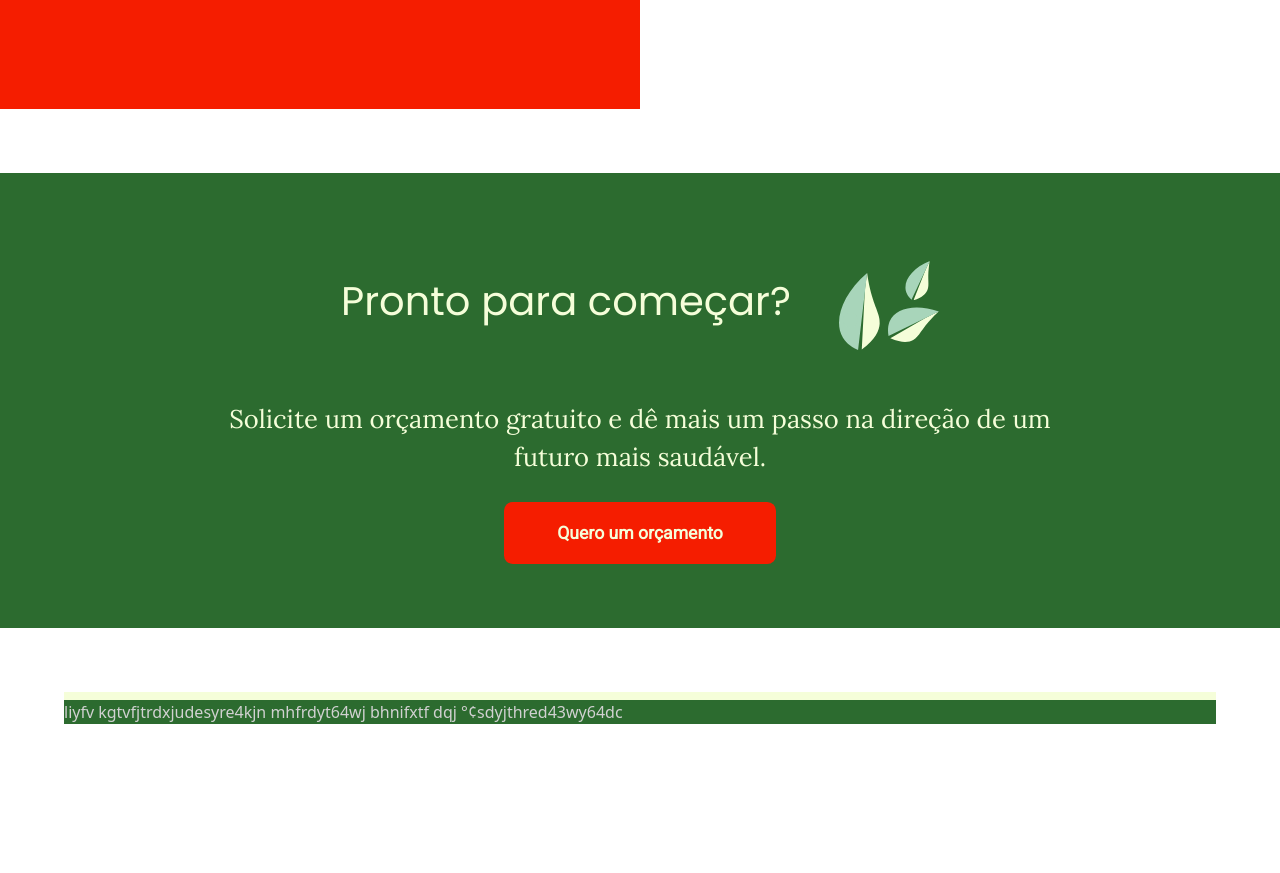
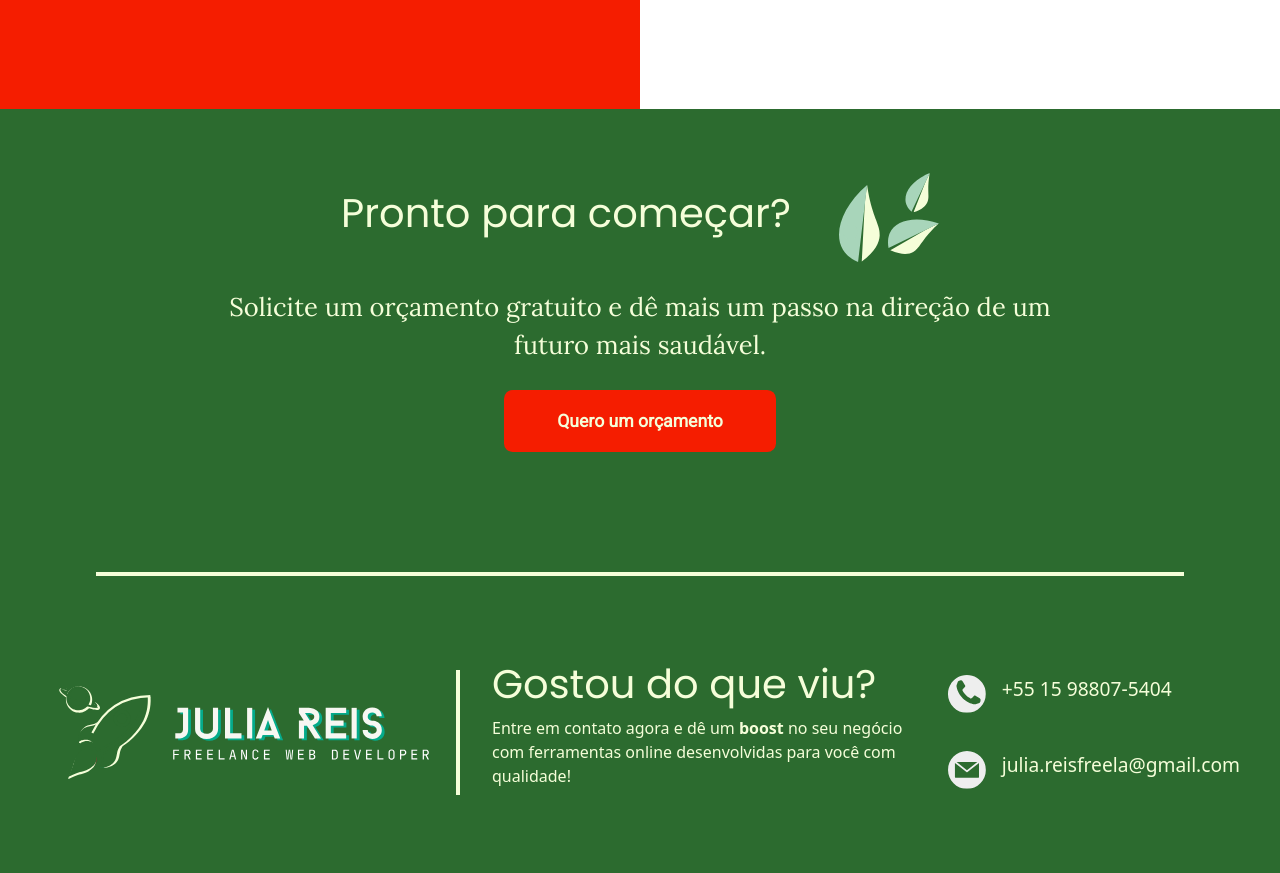
Before and after one commit to JuCDReis/urbanHarvest, a plain HTML site: page index.html in a window 1280 px wide. Shown: the part 2111-2984 px from the top of the page. Before the commit the page ends 2899 px from the top, so only its background shows below. Drawn offline with nearby package versions, Linux system fonts and the light colour scheme.

Commit message:
add footer to index.html

```diff
--- a/index.html
+++ b/index.html
@@ -20,7 +20,7 @@
             <div class="nav-item">
                 <a href="http://">Sobre nós</a>
             </div>
-            <button class="btn1">Saiba mais</button>
+            <button class=" btn1">Saiba mais</button>
         </nav>
     </header>
     <section class="headline">
@@ -100,11 +100,32 @@
             <img src="./assets/urbanHarvest-leafs2.svg" alt="">
         </div>
         <p>Solicite um orçamento gratuito e dê mais um passo na direção de um futuro mais saudável.</p>
-       <a href="http://"> <button class="btn1">Quero um orçamento</button></a>
+       <a href="http://"> <button class="btn2">Quero um orçamento</button></a>
     </section>
     <footer>
-        liyfv
-        kgtvfjtrdxjudesyre4kjn mhfrdyt64wj bhnifxtf dqj °¢sdyjthred43wy64dc
+            <div class="menus">
+                <div class="menu m1">
+                   <a href="">
+                        <img src="./assets/urbanHarvest-logo-jr.svg" alt="">
+                   </a>
+                </div>
+                <div class="menu">
+                    <h1>Gostou do que viu?</h1>
+                    <p>Entre em contato agora e dê um <strong>boost</strong> no seu negócio com ferramentas online desenvolvidas para você com qualidade!</p>
+                </div>
+
+                <div class=" menu">
+                    <span class="contato-footer">
+                        <img src="./assets/email.svg" alt="" width="40" id="tel">+55 15 98807-5404
+                    </span>
+                    <span class="contato-footer">
+                        <img src="./assets/telefone.svg" alt="" width="40" id="email">julia.reisfreela@gmail.com
+                    </span>
+                </div>
+            </div>
+
+
+
     </footer>
 </body>
 <script src="	https://cdn.jsdelivr.net/npm/bootstrap@5.3.3/dist/js/bootstrap.bundle.min.js"></script>
--- a/src/scss/style.scss
+++ b/src/scss/style.scss
@@ -44,7 +44,7 @@ nav{
   }
 }
 .nav-item:hover{
-  border-bottom: $highlights solid 0.2em;
+  border-bottom: $secondary solid 0.2em;
 }
 
 .headline{
@@ -148,9 +148,10 @@ nav{
   }
 }
 
+
 .about-us{
   display: flex;
-  margin: 4em 0em;
+  margin-top: 4em;
   img{
     width: 40%;
   }
@@ -174,6 +175,7 @@ nav{
   flex-direction: column;
   align-items: center;
   padding: 4em;
+  padding-bottom:0em ;
   p{
     font-family: "Lora", serif;
     font-size: 1.6em;
@@ -187,7 +189,7 @@ nav{
   display: flex;
   align-items: center;
   justify-content: center;
-  margin: 0.5em;
+  margin: 0em 0.5em;
   font-size: 3em;
   img{
     margin-left: 1em;
@@ -205,3 +207,72 @@ nav{
   font-size: 1.1em;
   font-weight: bold;
 }
+.btn2{
+  background-color: $highlights;
+  color: $light;
+  border: 0em;
+  border-radius: 0.5em;
+  padding: 1em 3em;
+  font-family: "Roboto", serif;
+  font-size: 1.1em;
+  font-weight: bold;
+  margin-bottom: 15vh;
+}
+.cta::after{
+  content: "";
+  display: block;
+  border-top: #f5fed9 solid 0.3em;
+  width: 85vw;
+  margin: auto;
+  padding: 0.5em;
+  text-align: center;
+}
+
+footer{
+  background-color: $primary;
+  color: $light;
+  padding: 1em;
+  display: flex;
+  align-items: center;
+}
+
+.menus{
+  display: flex;
+  align-items: center;
+  justify-content: center;
+  margin: 2em 0.5em;
+}
+
+.menu{
+  display: flex;
+  flex-direction: column;
+  text-align: left;
+  align-items: start;
+  margin:1em;
+  margin-top: 1em;
+
+  a{
+    text-decoration: none;
+    color: $info;
+  }
+}
+
+.m1{
+  border-right: $light solid 0.3em;
+  padding: 1em;
+  img{
+    width: 30vw;
+  }
+
+}
+.contato-footer{
+  width: 100%;
+  font-size: 1.2em;
+  display: flex;
+  align-items: start;
+  margin:1em 0em;
+
+  img{
+    margin-right: 15px;
+  }
+}
```
Also changed, not shown: assets/email.svg (added), assets/telefone.svg (added), assets/urbanHarvest-logo-jr.svg (added), src/css/style.css, 1 other file.
